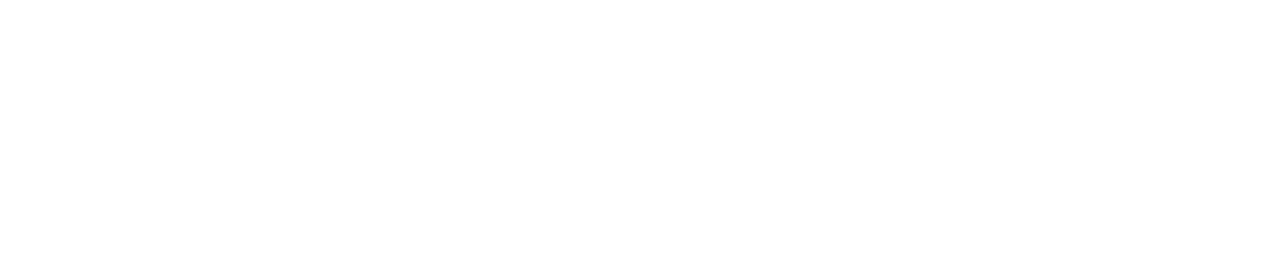
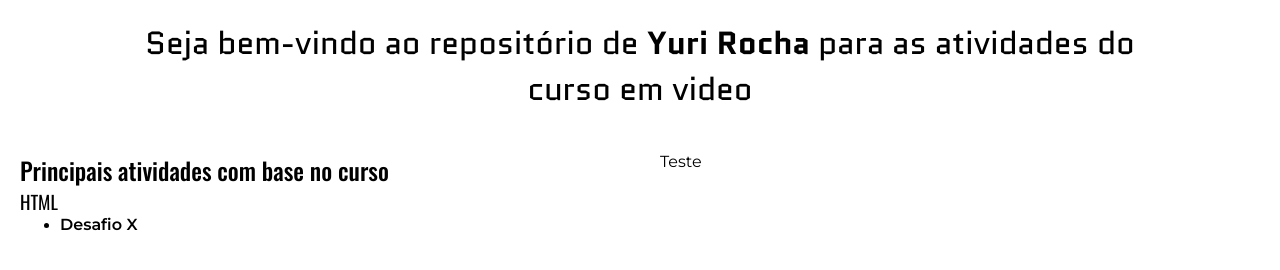
Before and after one commit to DeathFireGames/DeathFireGames.github.io, a plain HTML site: page index.html in a window 1280 px wide. Drawn offline with nearby package versions, Linux system fonts and the light colour scheme.

Commit message:
new index

```diff
--- a/index.html
+++ b/index.html
@@ -4,8 +4,117 @@
     <meta charset="UTF-8">
     <meta name="viewport" content="width=device-width, initial-scale=1.0">
     <title>Bem-vindo</title>
+    <style>
+        @import url('https://fonts.googleapis.com/css2?family=Montserrat:ital,wght@0,100..900;1,100..900&family=Oswald:wght@200..700&family=Quantico:ital,wght@0,400;0,700;1,400;1,700&display=swap');
+
+        :root{
+            --cor_azul_claro:#49B0E6;
+            --cor_amarelo_claro:#E6E149;
+            --cor_azul_escuro:#495EE6;
+            --cor_amarelo_alaranjado:#E6C149;
+            --cor_azul_escuro_acinzado:#5E6591;
+            --cor_azul_claro_acinzado:#546066;
+
+            --fonte_titulo: 'Quantico', sans-serif;
+            --fonte_subtitulo: 'Oswald', sans-serif;
+            --fonte_texto: 'Montserrat', sans-serif;
+        }
+        * {
+            margin: 0;
+        }
+
+        body {
+            width: 100vw;
+            height: 100vh;
+        }
+
+        header {
+            width: 100%;
+        }
+
+        div.title {
+            padding: 20px 10vw;
+        }
+
+        header h1 {
+            text-align: center;
+            font-family: var(--fonte_titulo);
+            font-weight: 300;
+        }
+
+        main {
+            display: flex;
+            width: 100%;
+        }
+
+        main h2 {
+            font-family: var(--fonte_subtitulo);
+            font-weight: 500;
+        }
+
+        main h3 {
+            font-family: var(--fonte_subtitulo);
+            font-weight: 400;
+        }
+
+        main p {
+            font-family: var(--fonte_texto);
+        }
+
+        main a {
+            font-family: var(--fonte_texto);
+            text-decoration: none;
+            font-weight: 600;
+            color: black;
+        }
+
+        a:hover {
+            color: var(--cor_azul_claro);
+            text-decoration: underline;
+        }
+
+        a:active {
+            color: var(--cor_amarelo_alaranjado);
+        }
+
+        section#primaria {
+            width: 50%;
+        }
+
+        section#secundaria {
+            width: 50%;
+        }
+
+        div#primaria {
+            padding: 20px;
+        }
+
+        div#secundaria {
+            padding: 20px;
+        }
+    </style>
 </head>
 <body>
-
+    <header>
+        <div class="title">
+            <h1>Seja bem-vindo ao repositório de <strong>Yuri Rocha</strong> para as atividades do curso em video</h1>
+        </div>
+    </header>
+    <main>
+        <section id="primaria">
+            <div id="primaria">
+                <h2>Principais atividades com base no curso</h2>
+                <h3>HTML</h3>
+                <ul>
+                    <li><a href="html-css/des010/index.html" target="_blank">Desafio X</a></li>
+                </ul>
+            </div>
+        </section>
+        <section id="secundaria">
+            <div id="secundaria">
+                <p>Teste</p>
+            </div>
+        </section>
+    </main>
 </body>
 </html>
```
Also changed, not shown: 1 other file.
